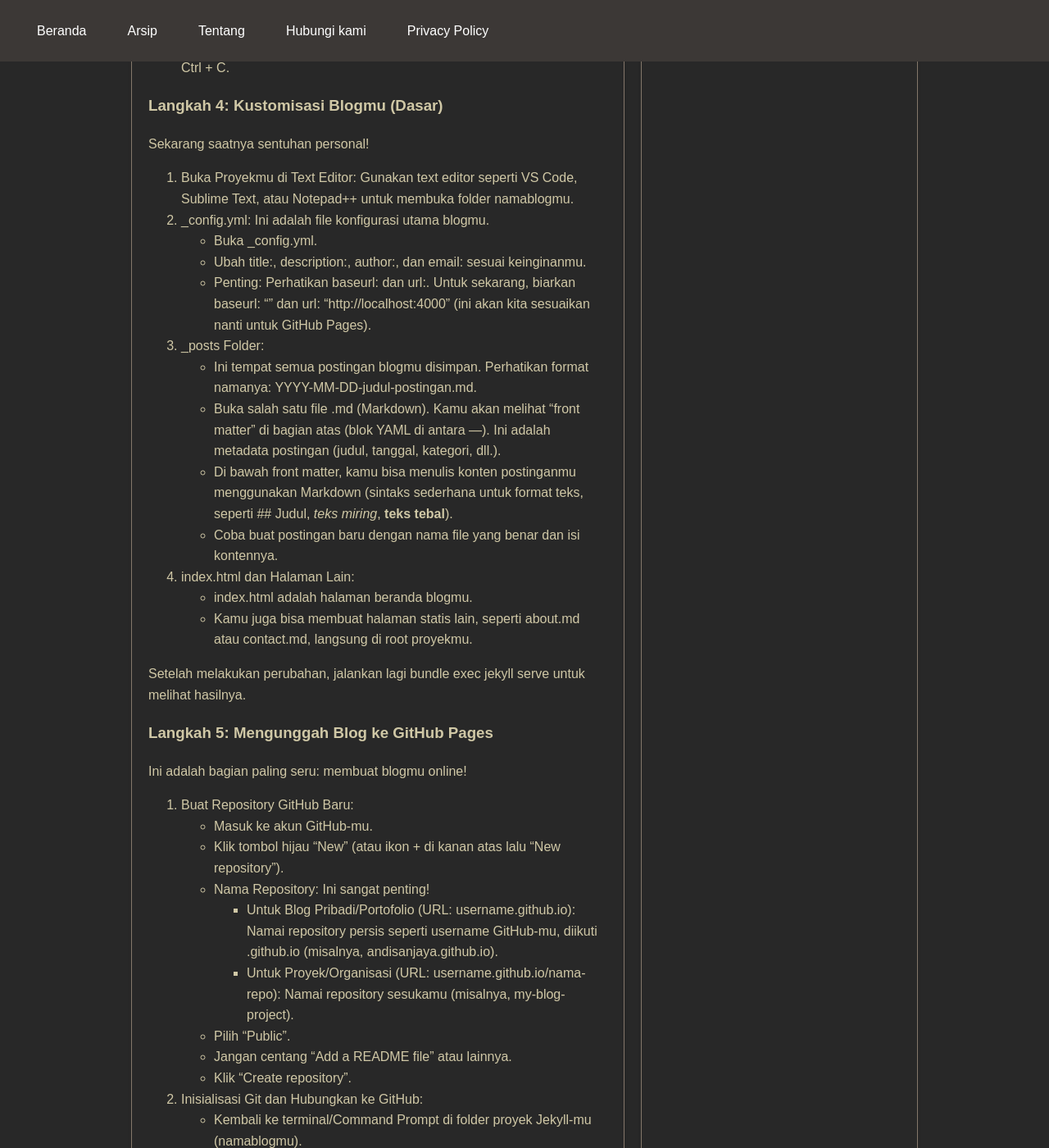
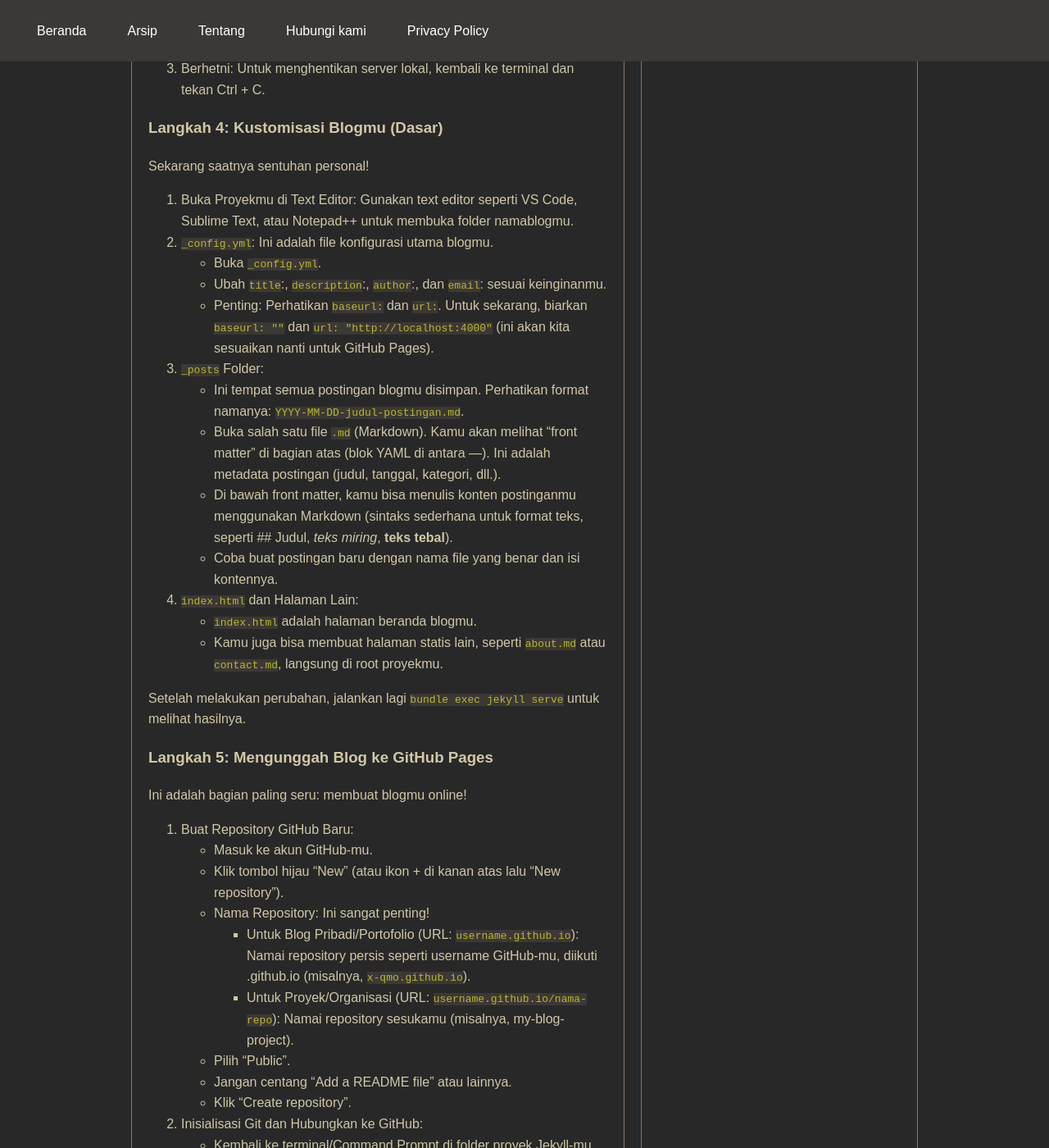
Before and after one commit to x-qmo/x-qmo.github.io, a Jekyll site: the page built from _posts/2025-05-31-cara-membuat-blog-gratis-di-github-pages.md, in a window 1280 px wide and 1400 px high, scrolled down 4668 px. Shown: the whole window at 82% size. Built offline with Jekyll 4.4.1, drawn with Linux system fonts in a browser that asks for light colours; comment, search, counter and statistics services are not loaded; some of the changed text lies outside the part shown.

Commit message:
Update 2025-05-31-cara-membuat-blog-gratis-di-github-pages.md

````diff
--- a/_posts/2025-05-31-cara-membuat-blog-gratis-di-github-pages.md
+++ b/_posts/2025-05-31-cara-membuat-blog-gratis-di-github-pages.md
@@ -49,8 +49,8 @@ Proses instalasi sedikit berbeda tergantung sistem operasi yang kamu gunakan.
     * Kunjungi rubyinstaller.org/downloads.
     * Unduh versi terbaru Ruby+Devkit (misalnya, Ruby+Devkit 3.X.X (x64)).
     * Jalankan installer. Saat muncul opsi, centang "Add Ruby executables to your PATH" dan pilih "MSYS2 development toolchain". Ikuti instruksi hingga selesai.
-2. Buka Command Prompt/PowerShell: Cari "Command Prompt" atau "PowerShell" di start menu Windows.
-3. Instal Bundler: Ketik perintah berikut dan tekan Enter:
+2. **Buka Command Prompt/PowerShell:** Cari "Command Prompt" atau "PowerShell" di start menu Windows.
+3. **Instal Bundler:** Ketik perintah berikut dan tekan Enter:
 
     {% raw %}
     ```
@@ -70,8 +70,8 @@ Proses instalasi sedikit berbeda tergantung sistem operasi yang kamu gunakan.
 
 Ruby biasanya sudah terinstal. Jika belum atau versinya lama, kamu bisa menggunakan Homebrew.
 
-1. **Instal Homebrew (jika belum):** Ikuti instruksi di brew.sh.
-2. Instal Ruby (melalui rbenv/rvm disarankan untuk versi terbaru):
+1. **Instal Homebrew (jika belum):** Ikuti instruksi di `brew.sh`.
+2. **Instal Ruby (melalui rbenv/rvm disarankan untuk versi terbaru):**
 
     {% raw %}
     ```
@@ -81,7 +81,7 @@ Ruby biasanya sudah terinstal. Jika belum atau versinya lama, kamu bisa mengguna
     ```
     {% endraw %}
 
-3. Instal Bundler:
+3. **Instal Bundler:**
 
     {% raw %}
     ```
@@ -89,7 +89,7 @@ Ruby biasanya sudah terinstal. Jika belum atau versinya lama, kamu bisa mengguna
     ```
     {% endraw %}
 
-4. Instal Jekyll:
+4. **Instal Jekyll:**
 
     {% raw %}
     ```
@@ -116,7 +116,7 @@ Ruby biasanya sudah terinstal. Jika belum atau versinya lama, kamu bisa mengguna
     ```
     {% endraw %}
 
-3. Konfigurasi PATH (penting!): Tambahkan baris ini di akhir file ~/.bashrc atau ~/.zshrc (tergantung shell-mu):
+3. Konfigurasi PATH (penting!): Tambahkan baris ini di akhir file `~/.bashrc atau ~/.zshrc` (tergantung shell-mu):
 
     {% raw %}
     ```
@@ -124,7 +124,7 @@ Ruby biasanya sudah terinstal. Jika belum atau versinya lama, kamu bisa mengguna
     ```
     {% endraw %}
 
-    Kemudian restart terminal atau jalankan source ~/.bashrc (atau ~/.zshrc).
+    Kemudian restart terminal atau jalankan source `~/.bashrc (atau ~/.zshrc)`.
 
 4. Instal Bundler:
 
@@ -146,7 +146,7 @@ Ruby biasanya sudah terinstal. Jika belum atau versinya lama, kamu bisa mengguna
 
 Sekarang saatnya membuat pondasi blogmu!
 
-1. Buka Terminal/Command Prompt: Navigasi ke direktori tempat kamu ingin menyimpan proyek blogmu (misalnya, Documents/Projects).
+1. Buka Terminal/Command Prompt: Navigasi ke direktori tempat kamu ingin menyimpan proyek blogmu (misalnya, `Documents/Projects`).
 
     {% raw %}
     ```
@@ -192,31 +192,31 @@ Sebelum online, selalu periksa blogmu di komputer sendiri.
     ```
     {% endraw %}
 
-2. Buka Browser: Setelah perintah selesai berjalan, buka browser web-mu dan kunjungi http://localhost:4000.
+2. Buka Browser: Setelah perintah selesai berjalan, buka browser web-mu dan kunjungi `http://localhost:4000`.
 
     * Kamu akan melihat blog Jekyll pertamamu! Jelajahi postingan contoh, halaman, dan navigasinya.
 
-3. Berheti: Untuk menghentikan server lokal, kembali ke terminal dan tekan Ctrl + C.
+3. Berhetni: Untuk menghentikan server lokal, kembali ke terminal dan tekan Ctrl + C.
 
 ### Langkah 4: Kustomisasi Blogmu (Dasar)
 
 Sekarang saatnya sentuhan personal!
 
 1. Buka Proyekmu di Text Editor: Gunakan text editor seperti VS Code, Sublime Text, atau Notepad++ untuk membuka folder namablogmu.
-2. _config.yml: Ini adalah file konfigurasi utama blogmu.
-    * Buka _config.yml.
-    * Ubah title:, description:, author:, dan email: sesuai keinginanmu.
-    * Penting: Perhatikan baseurl: dan url:. Untuk sekarang, biarkan baseurl: "" dan url: "http://localhost:4000" (ini akan kita sesuaikan nanti untuk GitHub Pages).
-3. _posts Folder:
-    * Ini tempat semua postingan blogmu disimpan. Perhatikan format namanya: YYYY-MM-DD-judul-postingan.md.
-    * Buka salah satu file .md (Markdown). Kamu akan melihat "front matter" di bagian atas (blok YAML di antara ---). Ini adalah metadata postingan (judul, tanggal, kategori, dll.).
+2. `_config.yml`: Ini adalah file konfigurasi utama blogmu.
+    * Buka `_config.yml`.
+    * Ubah `title`:, `description`:, `author`:, dan `email`: sesuai keinginanmu.
+    * Penting: Perhatikan `baseurl:` dan `url:`. Untuk sekarang, biarkan `baseurl: ""` dan `url: "http://localhost:4000"` (ini akan kita sesuaikan nanti untuk GitHub Pages).
+3. `_posts` Folder:
+    * Ini tempat semua postingan blogmu disimpan. Perhatikan format namanya: `YYYY-MM-DD-judul-postingan.md`.
+    * Buka salah satu file `.md` (Markdown). Kamu akan melihat "front matter" di bagian atas (blok YAML di antara ---). Ini adalah metadata postingan (judul, tanggal, kategori, dll.).
     * Di bawah front matter, kamu bisa menulis konten postinganmu menggunakan Markdown (sintaks sederhana untuk format teks, seperti ## Judul, *teks miring*, **teks tebal**).
     * Coba buat postingan baru dengan nama file yang benar dan isi kontennya.
-4. index.html dan Halaman Lain:
-    * index.html adalah halaman beranda blogmu.
-    * Kamu juga bisa membuat halaman statis lain, seperti about.md atau contact.md, langsung di root proyekmu.
+4. `index.html` dan Halaman Lain:
+    * `index.html` adalah halaman beranda blogmu.
+    * Kamu juga bisa membuat halaman statis lain, seperti `about.md` atau `contact.md`, langsung di root proyekmu.
 
-Setelah melakukan perubahan, jalankan lagi bundle exec jekyll serve untuk melihat hasilnya.
+Setelah melakukan perubahan, jalankan lagi `bundle exec jekyll serve` untuk melihat hasilnya.
 
 ### Langkah 5: Mengunggah Blog ke GitHub Pages
 
@@ -226,8 +226,8 @@ Ini adalah bagian paling seru: membuat blogmu online!
     * Masuk ke akun GitHub-mu.
     * Klik tombol hijau "New" (atau ikon + di kanan atas lalu "New repository").
     * Nama Repository: Ini sangat penting!
-        * Untuk Blog Pribadi/Portofolio (URL: username.github.io): Namai repository persis seperti username GitHub-mu, diikuti .github.io (misalnya, andisanjaya.github.io).
-        * Untuk Proyek/Organisasi (URL: username.github.io/nama-repo): Namai repository sesukamu (misalnya, my-blog-project).
+        * Untuk Blog Pribadi/Portofolio (URL: `username.github.io`): Namai repository persis seperti username GitHub-mu, diikuti .github.io (misalnya, `x-qmo.github.io`).
+        * Untuk Proyek/Organisasi (URL: `username.github.io/nama-repo`): Namai repository sesukamu (misalnya, my-blog-project).
     * Pilih "Public".
     * Jangan centang "Add a README file" atau lainnya.
     * Klik "Create repository".
@@ -254,7 +254,7 @@ Ini adalah bagian paling seru: membuat blogmu online!
         git commit -m "Initial Jekyll blog setup"
         ```
         {% endraw %}
-    * Tambahkan Remote Origin: Ganti URL_REPOSITORY_MU dengan URL HTTPS repository yang baru kamu buat di GitHub (misalnya, https://github.com/username/  namarepo.git).
+    * Tambahkan Remote Origin: Ganti URL_REPOSITORY_MU dengan URL HTTPS repository yang baru kamu buat di GitHub (misalnya, `https://github.com/username/  namarepo.git`).
 
         {% raw %}
         ```
@@ -282,7 +282,7 @@ Ini adalah bagian paling seru: membuat blogmu online!
     * Klik "Save".
     * GitHub Pages akan mulai membangun situsmu. Ini mungkin butuh beberapa menit.
     * Setelah proses selesai, akan ada pesan "Your site is published at https://username.github.io/namarepo" (atau https://username.github.io jika itu repository pribadi).
-    * Perbarui _config.yml (PENTING untuk proyek): Jika kamu membuat repository proyek (bukan username.github.io), kamu perlu memperbarui _config.yml agar baseurl-nya sesuai:
+    * Perbarui `_config.yml` (PENTING untuk proyek): Jika kamu membuat repository proyek (bukan `username.github.io`), kamu perlu memperbarui `_config.yml` agar baseurl-nya sesuai:
 
         {% raw %}
         ```
@@ -296,9 +296,9 @@ Ini adalah bagian paling seru: membuat blogmu online!
 
 ### Langkah 6: Mengelola dan Memperbarui Blogmu
 
-* Menulis Postingan Baru: Buat file .md baru di folder _posts/ dengan format YYYY-MM-DD-judul-postingan.md. Tulis kontenmu dalam Markdown.
+* Menulis Postingan Baru: Buat file .md baru di folder `_posts/` dengan format `YYYY-MM-DD-judul-postingan.md`. Tulis kontenmu dalam Markdown.
 * Mengubah Konten/Desain: Edit file-file di proyek Jekyll-mu (.md, .html, .css, _config.yml, dll.).
-* Melihat Perubahan Lokal: Selalu jalankan bundle exec jekyll serve untuk melihat pratinjau perubahanmu di http://localhost:4000 sebelum mengunggahnya.
+* Melihat Perubahan Lokal: Selalu jalankan bundle exec jekyll serve untuk melihat pratinjau perubahanmu di `http://localhost:4000` sebelum mengunggahnya.
 * Mengunggah Perubahan: Setelah puas dengan perubahan, simpan file-filemu, lalu di terminal:
 
     {% raw %}
@@ -316,7 +316,7 @@ Selanjutnya: Kustomisasi Lanjutan
 Selamat! Kamu sekarang punya blog gratis di GitHub Pages. Tapi perjalanan tidak berhenti di sini. Kamu bisa:
 
 * **Mengganti Tema:** Jelajahi tema-tema Jekyll gratis di jekyllthemes.org atau jamstackthemes.com.
-* **Domain Kustom:** Hubungkan blogmu ke domain pribadi (misalnya www.namablogmu.com) secara gratis melalui pengaturan GitHub Pages.
+* **Domain Kustom:** Hubungkan blogmu ke domain pribadi (misalnya `www.namablogmu.com`) secara gratis melalui pengaturan GitHub Pages.
 * **Menambah Fitur:** Integrasikan komentar (Disqus, Commento), analitik (Google Analytics), formulir kontak, atau fitur-fitur lain menggunakan layanan pihak ketiga yang kompatibel dengan situs statis.
 * **SEO:** Optimalkan kontenmu dengan kata kunci yang relevan dan struktur yang baik agar mudah ditemukan di mesin pencari.
 
````
